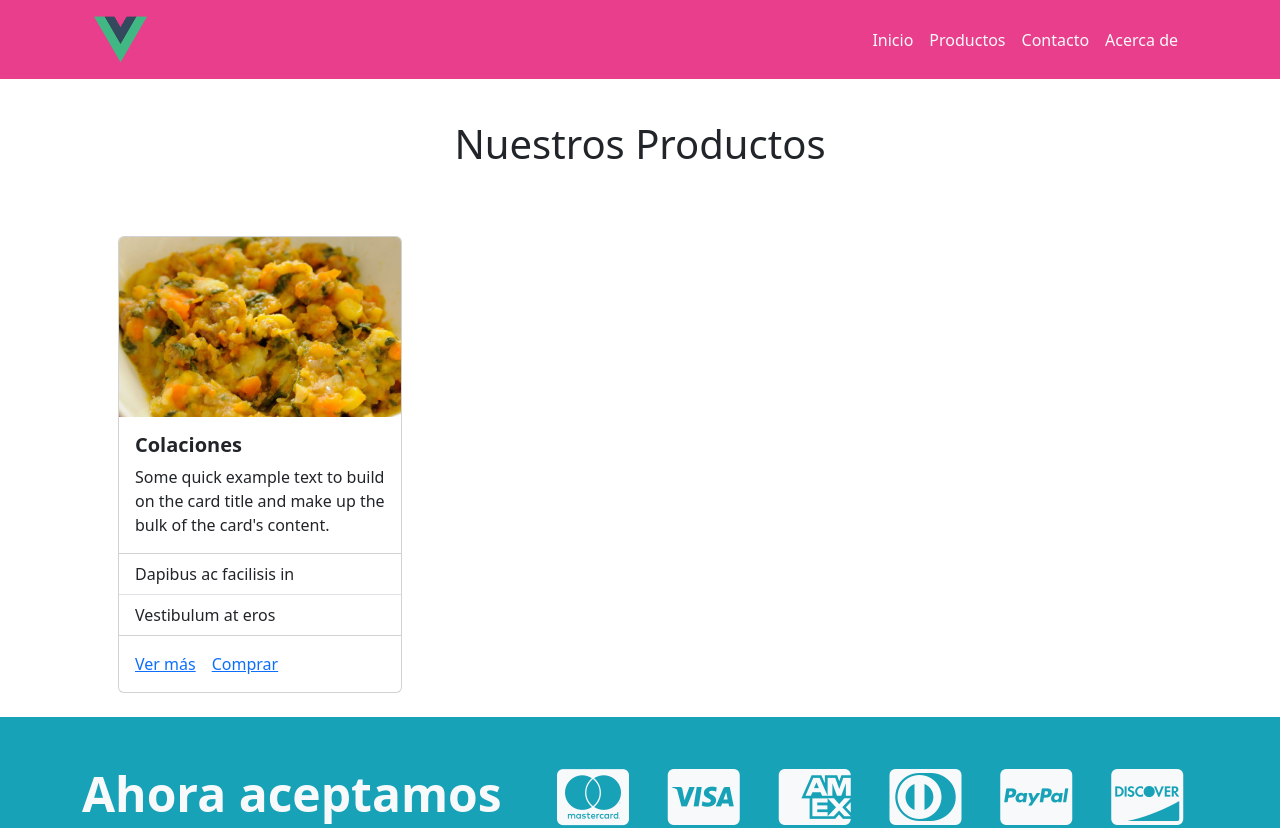
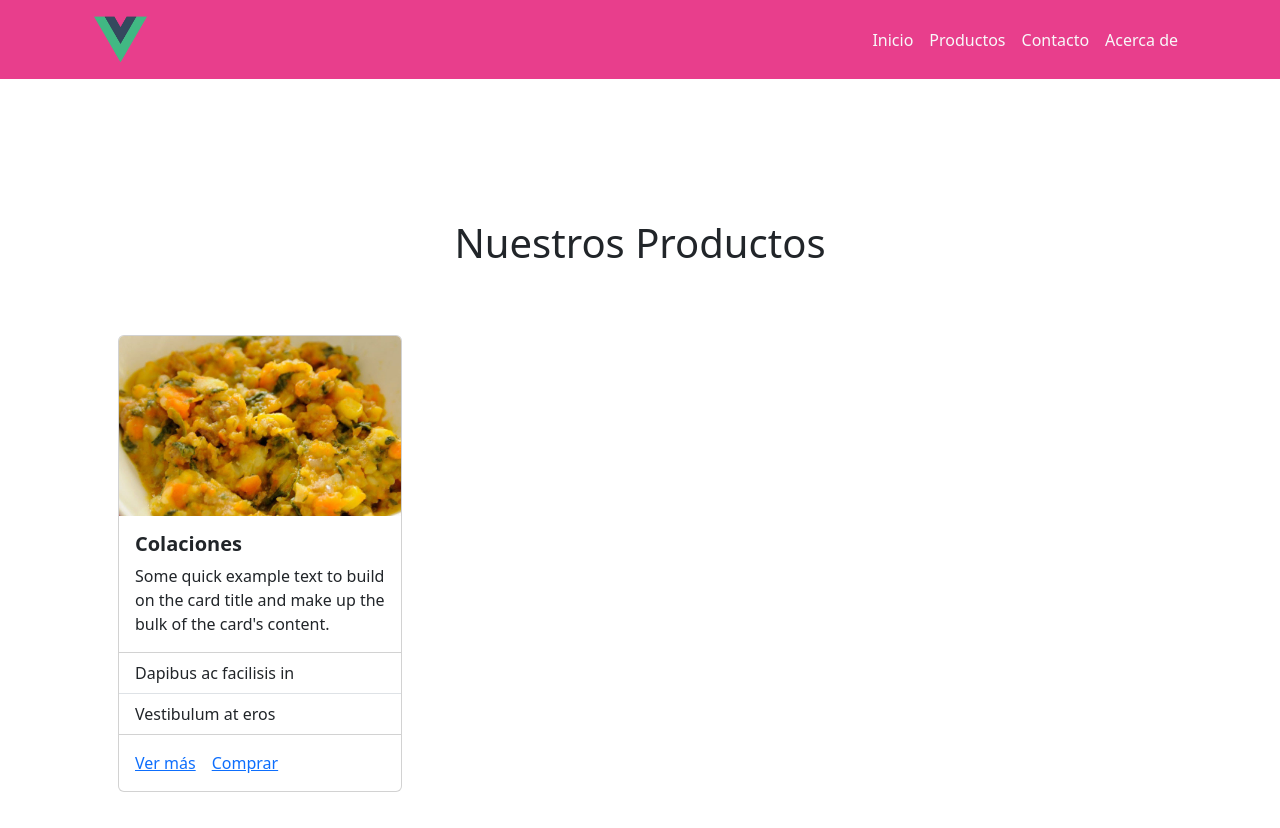
Before and after one commit to michelanyelo/SuricataRouter-DL, a Vue app: page / in a window 1280 px wide. Shown: the top 828 px of the page. Built offline with nearby package versions, Linux system fonts and the light colour scheme.

Commit message:
M5D10 desafio: Updated App.vue with new CSS styles, removed fixed-top class from NavbarComp.vue, and added new ContactoView.vue component with a contact form

```diff
--- a/src/App.vue
+++ b/src/App.vue
@@ -16,4 +16,15 @@ import FooterMenu from '@/components/FooterComp.vue'
 import MediosPago from '@/components/MediosPago.vue'
 </script>
 
-<style scoped></style>
+<style scoped>
+.app-container {
+  display: flex;
+  flex-direction: column;
+  min-height: 100vh;
+}
+
+.main-content {
+  flex: 1;
+  padding: 20px;
+}
+</style>
--- a/src/components/NavbarComp.vue
+++ b/src/components/NavbarComp.vue
@@ -1,5 +1,5 @@
 <template>
-  <nav class="navbar navbar-expand-lg navbar-light fixed-top">
+  <nav class="navbar navbar-expand-lg navbar-light">
     <div class="container px-4">
       <RouterLink class="navbar-brand" to="/">
         <img src="../assets/logo.png" alt="logo de suricata" />
--- a/src/views/ContactoView.vue
+++ b/src/views/ContactoView.vue
@@ -0,0 +1,28 @@
+<template>
+    <div class="contacto">
+
+        <div class="container">
+            <div class="d-flex align-items-center">
+                <i class="fa-regular fa-envelope fs-1 me-3"></i>
+                <h1 class="text-uppercase">Contacto</h1>
+            </div>
+            <form>
+                <div class="mb-3">
+                    <label for="inputEmail" class="form-label">Correo electrónico</label>
+                    <input type="email" class="form-control" id="inputEmail" aria-describedby="emailHelp" required>
+                </div>
+                <div class="mb-3">
+                    <label for="textMensaje" class="form-label">Felicitaciones / Sugerencias / Reclamos</label>
+                    <textarea class="form-control" id="textMensaje" required></textarea>
+                </div>
+                <div class="mb-3 form-check">
+                    <input type="checkbox" class="form-check-input" id="checkCondiciones" required>
+                    <label class="form-check-label" for="checkCondiciones">¿Está de acuerdo con las
+                        condiciones??</label>
+                </div>
+                <button type="submit" class="btn btn-primary">Submit</button>
+            </form>
+        </div>
+    </div>
+</template>
+<style scoped></style>
```
